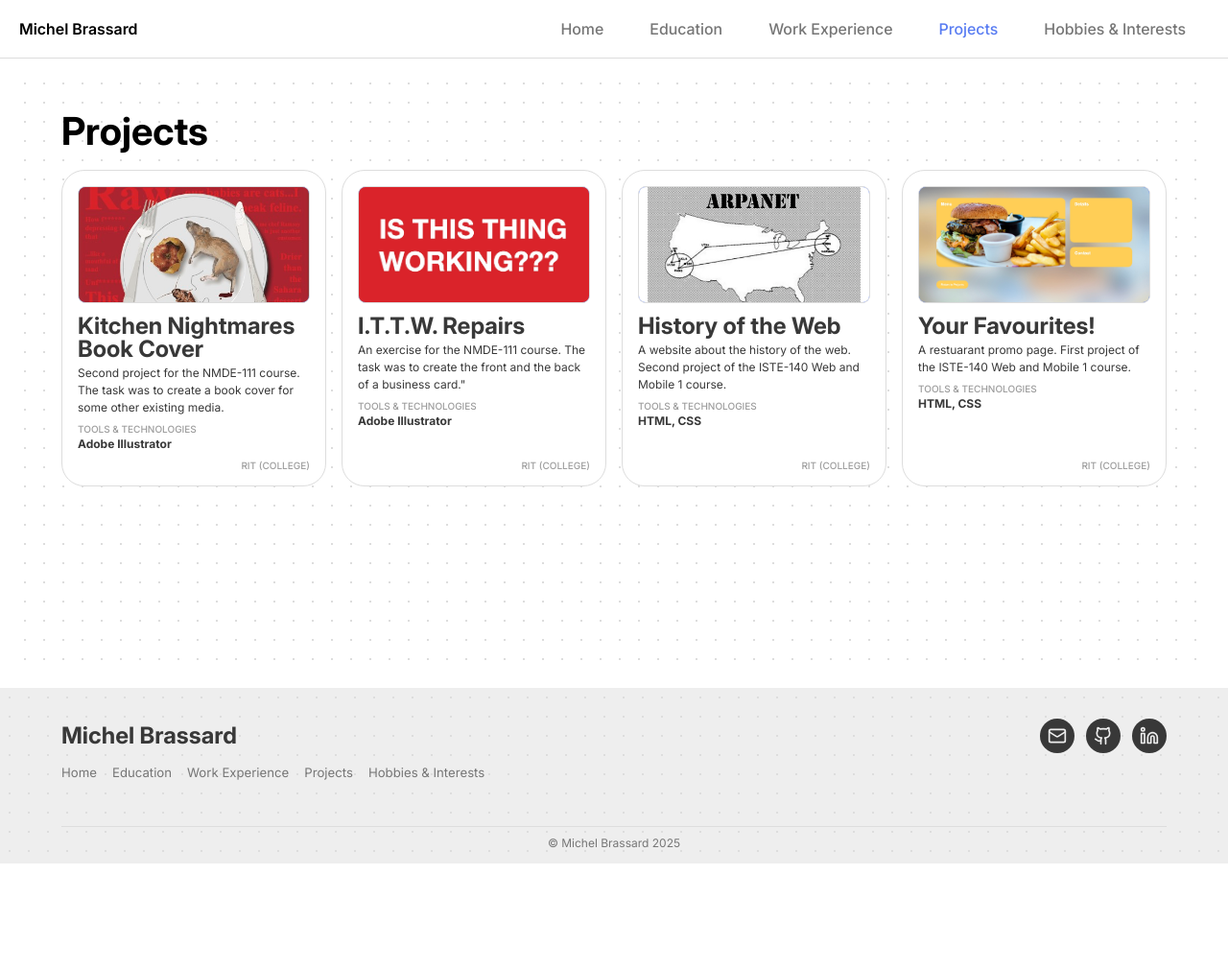
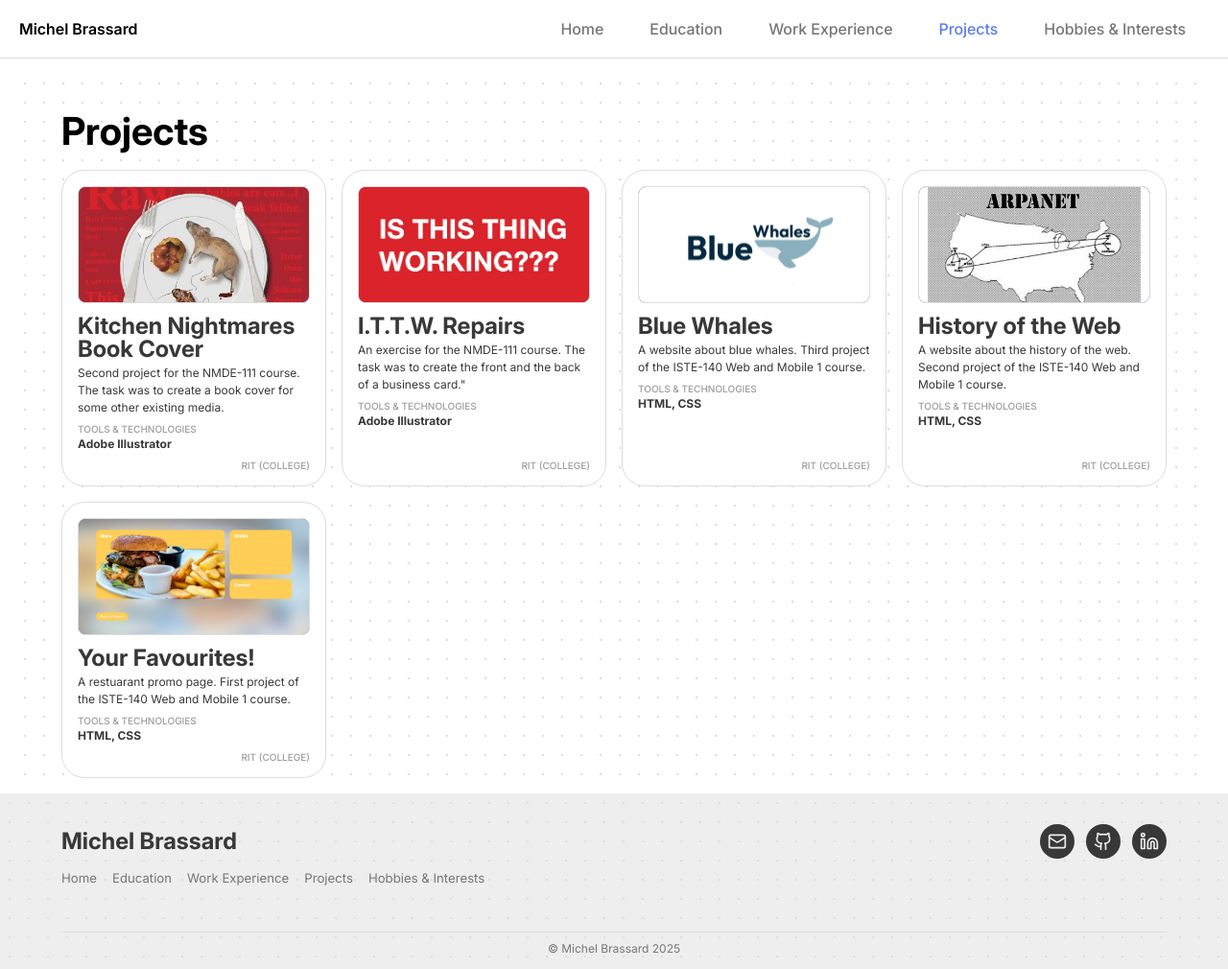
Before and after one commit to michelbrassard/michelbrassard.github.io, a Jekyll site: the page built from projects/index.html, in a window 1280 px wide. Shown: the whole page at 96% size. Built offline with Jekyll 4.4.1, drawn with Linux system fonts in a browser that asks for light colours; before the commit the page ends 900 px from its top, so only the background shows below that.

Commit message:
add the third iste-140 project

```diff
--- a/_data/projects.yml
+++ b/_data/projects.yml
@@ -33,6 +33,52 @@
       alt: Back
 
 # ISTE-140
+- title: Blue Whales
+  id: blue-whales
+  thumbnail: blue-whales/logo.jpg
+  description: A website about blue whales. Third project of the ISTE-140 Web and Mobile 1 course.
+  technologies: HTML, CSS
+  tag: RIT (College)
+  colors:
+    - "#011826"
+    - "#042940"
+    - "#EBEFF2"
+    - "#8AB0BF"
+    - "#3E6E8C"
+    - "#000000"
+    - "#FFFFFF"
+  gallery:
+    - src: blue-whales/logo.jpg
+      alt: Logo
+    - src: blue-whales/introduction-1.jpg
+      alt: Introduction 1
+    - src: blue-whales/introduction-2.jpg
+      alt: Introduction 2
+    - src: blue-whales/details-1.jpg
+      alt: Details 1
+    - src: blue-whales/details-2.jpg
+      alt: Details 2
+    - src: blue-whales/details-3.jpg
+      alt: Details 3
+    - src: blue-whales/details-4.jpg
+      alt: Details 4
+    - src: blue-whales/evolution.jpg
+      alt: Evolution
+    - src: blue-whales/endangerment-1.jpg
+      alt: Endangerment 1
+    - src: blue-whales/endangerment-2.jpg
+      alt: Endangerment 2
+    - src: blue-whales/references-1.jpg
+      alt: References 1
+    - src: blue-whales/references-2.jpg
+      alt: References 2
+    - src: blue-whales/mobile-1.jpg
+      alt: Mobile 1
+    - src: blue-whales/mobile-2.jpg
+      alt: Mobile 2
+    - src: blue-whales/project-structure.jpg
+      alt: Project Structure
+
 - title: History of the Web
   id: history-of-the-web
   thumbnail: history-of-the-web/introduction-1.jpg
@@ -67,6 +113,10 @@
       alt: Terminology
     - src: history-of-the-web/references.jpg
       alt: References
+    - src: history-of-the-web/mobile-1.jpg
+      alt: Mobile 1
+    - src: history-of-the-web/mobile-2.jpg
+      alt: Mobile 2
     - src: history-of-the-web/project-structure.jpg
       alt: Project Structure
 
--- a/education/RIT-courses/index.html
+++ b/education/RIT-courses/index.html
@@ -189,7 +189,7 @@ stylesheets:
                                 </div>
                                 <h5>"History of the Web" Website (Project 2)</h5>
                                 <div class="indent">
-                                    <p>The task was to create a website with a given topic. In this case, it was about the origins of the web. The requirements were similar to the previous project, but students also needed to pay attention to semantic tags, create more pages, and research about some terms for the topic. (no frameworks allowed, pure HTML, CSS, and JS if needed)</p>
+                                    <p>The task was to create a website with a given topic. In this case, it was about the origins of the web. The requirements were similar to the previous project (attention to visual design, navigation...), but students also needed to pay attention to semantic tags, create more pages, and research about some terms for the topic. (no frameworks allowed, pure HTML, CSS, and JS if needed)</p>
                                     <a href="{{ site.baseurl }}/projects/descriptions/#history-of-the-web" class="external-link">
                                         History of the Web
                                         <svg xmlns="http://www.w3.org/2000/svg" width="24" height="24" viewBox="0 0 24 24" fill="none" stroke="currentColor" stroke-width="2" stroke-linecap="round" stroke-linejoin="round" class="lucide lucide-link-icon lucide-link"><path d="M10 13a5 5 0 0 0 7.54.54l3-3a5 5 0 0 0-7.07-7.07l-1.72 1.71"/><path d="M14 11a5 5 0 0 0-7.54-.54l-3 3a5 5 0 0 0 7.07 7.07l1.71-1.71"/></svg>
--- a/projects/descriptions/index.html
+++ b/projects/descriptions/index.html
@@ -110,15 +110,34 @@ stylesheets:
             <h4 class="sm-title">ISTE-140 Web and Mobile 1</h4>
             <div class="indent">
                 <h3 id="blue-whales">Blue Whales</h3>
+                {% assign project = site.data.projects | where: "id", "blue-whales" | first %}
                 <div class="indent">
-                    <p>Description...</p>
-                    <h4>Tech...</h4>
+                    <p>
+                        This is a responsive multipage website about blue whales,
+                        and it is the third project introduced in the
+                        <a href="{{ site.baselink }}/education/RIT-courses/#iste140">ISTE-140 Web and Mobile 1 course</a>.
+                    </p>
+                    <h5 class="xs-title">Design</h5>
+                    <p>For the project, I used a blue color scheme, and for the font I used the <a href="https://fonts.google.com/specimen/Outfit" target="_blank">Outfit</a> typeface. </p>
+                    {% if project.colors %}
+                        {% include color-list.html colors=project.colors %}
+                    {% endif %}
+
+                    <h5 class="xs-title">Topic</h5>
+                    <p>There isn't much reasoning when it came to chosing blue whales as the topic. At the time, it seemed like a good choice for this kind of project.</p>
+
+                    <h4>Tools & Technologies</h4>
+                    <p>HTML, CSS</p>
+
+                    <h4>Screenshots</h4>
+                    {% include gallery.html images=project.gallery %}
                 </div>
                 <hr>
+
                 <h3 id="history-of-the-web">History of the Web</h3>
                 {% assign project = site.data.projects | where: "id", "history-of-the-web" | first %}
                 <div class="indent">
-                    <p>This is a multipage static site about the history of the web, and it was the second project introduced in the <a href="{{ site.baselink }}/education/RIT-courses/#iste140">ISTE-140 Web and Mobile 1 course</a>. The project had 5 pages, but the main difference between this project and project one (<a href="#your-favourites">Your Favourites!</a>) is that the topic was given by the professor, and the task was to also do some research around the topic.</p>
+                    <p>This is a responsive multipage website about the history of the web, and it is the second project introduced in the <a href="{{ site.baselink }}/education/RIT-courses/#iste140">ISTE-140 Web and Mobile 1 course</a>. The project had 5 pages, but the main difference between this project and project one (<a href="#your-favourites">Your Favourites!</a>) is that the topic was given by the professor, and the task was to also do some research around the topic.</p>
                     <h5 class="xs-title">Design</h5>
                     <p>For the colors, I picked a desaturated teal color scheme, and for the font I used the <a href="https://fonts.google.com/specimen/Roboto" target="_blank">Roboto</a> typeface. </p>
                     {% if project.colors %}
```
Also changed, not shown: assets/images/blue-whales/details-1.jpg (added), assets/images/blue-whales/details-2.jpg (added), assets/images/blue-whales/details-3.jpg (added), assets/images/blue-whales/details-4.jpg (added), assets/images/blue-whales/endangerment-1.jpg (added), assets/images/blue-whales/endangerment-2.jpg (added), assets/images/blue-whales/evolution.jpg (added), assets/images/blue-whales/introduction-1.jpg (added), assets/images/blue-whales/introduction-2.jpg (added), assets/images/blue-whales/logo.jpg (added), assets/images/blue-whales/mobile-1.jpg (added), assets/images/blue-whales/mobile-2.jpg (added), assets/images/blue-whales/project-structure.jpg (added), assets/images/blue-whales/references-1.jpg (added), 3 more files.
